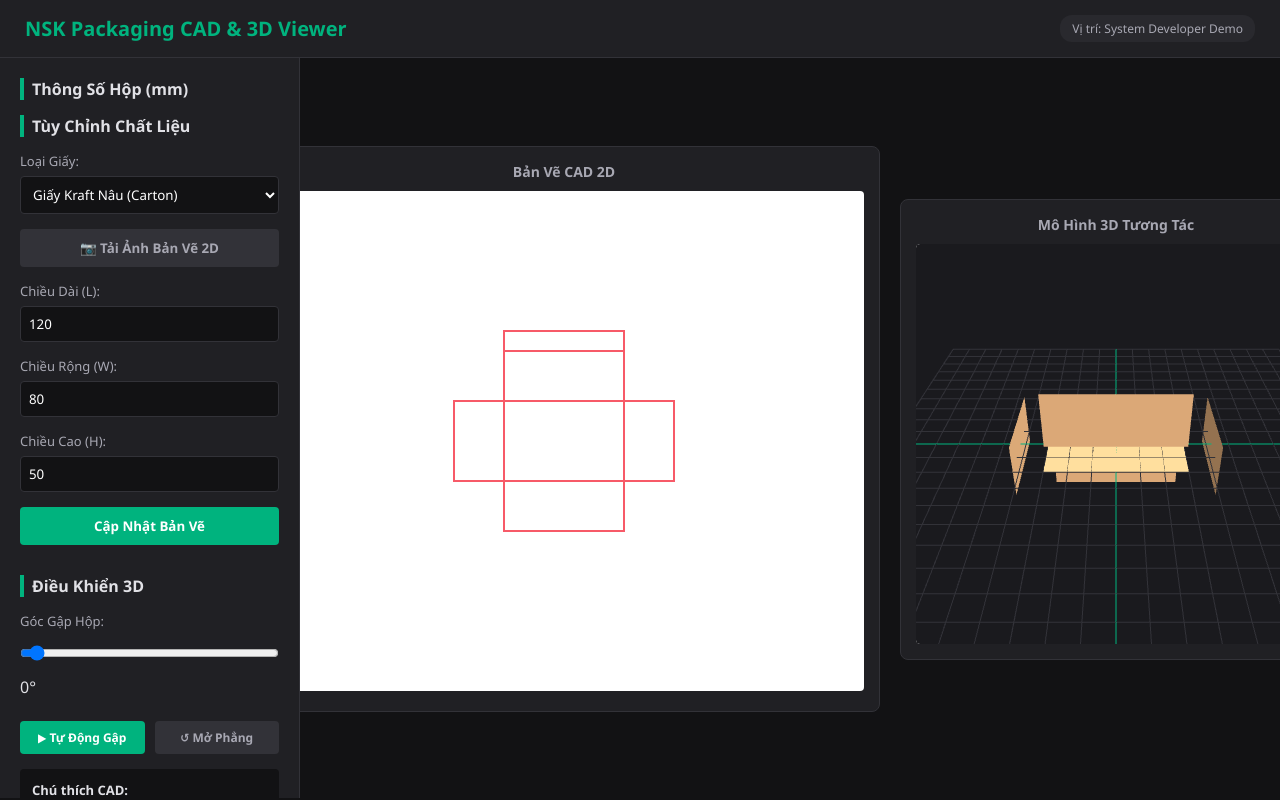
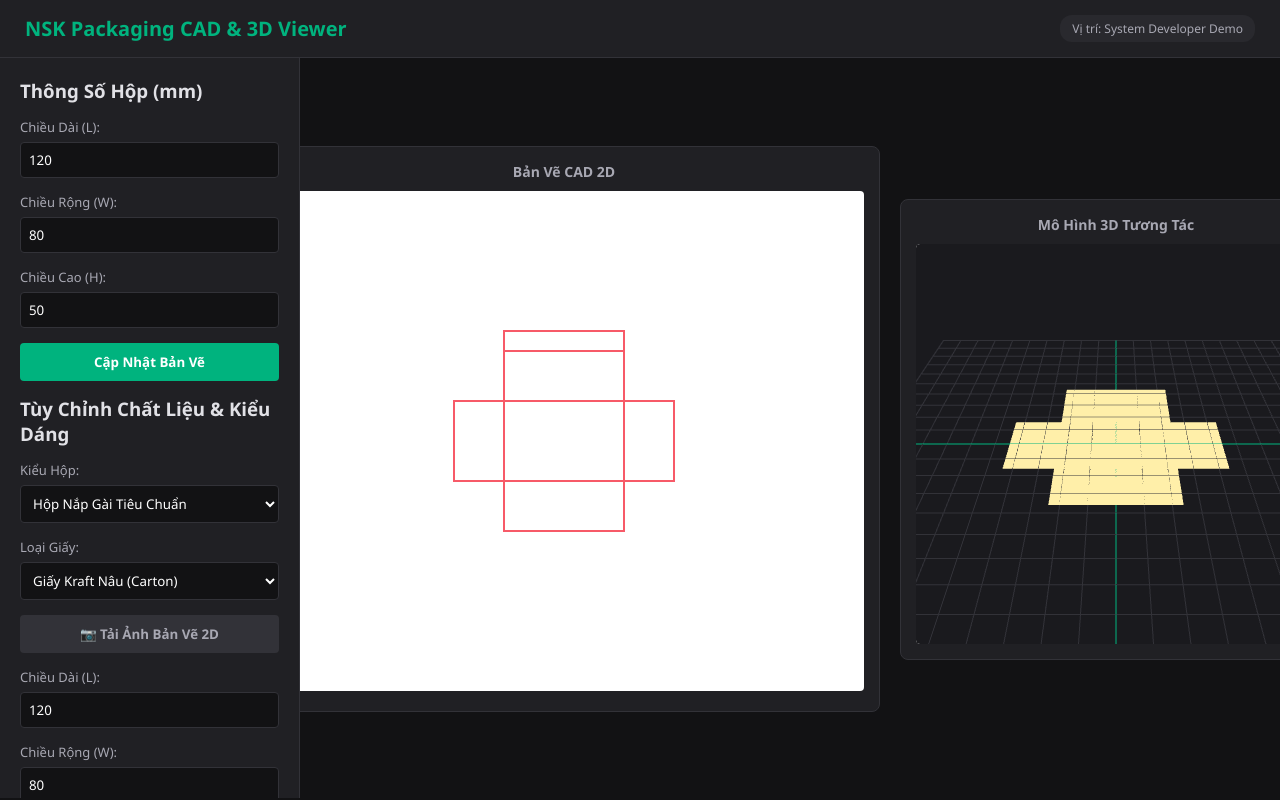
Before and after one commit to ain0604/nsk-cad-3d, a plain HTML site: page index.html in a window 1280 px wide. Drawn offline with nearby package versions, Linux system fonts and the light colour scheme.

Commit message:
Add files via upload

```diff
--- a/index.html
+++ b/index.html
@@ -19,15 +19,43 @@
 
     <!-- Cột bên trái: Bảng điều khiển -->
     <aside class="sidebar">
-      <h2>Thông Số Hộp (mm)</h2>
-      <!-- THÊM TÙY CHỌN CHẤT LIỆU VÀ MÀU SẮC -->
-      <h2>Tùy Chỉnh Chất Liệu</h2>
+      <!-- KHU VỰC THÔNG SỐ HỘP -->
+<h3 class="section-title">Thông Số Hộp (mm)</h3>
+
+<div class="input-group">
+  <label for="length">Chiều Dài (L):</label>
+  <input type="number" id="length" value="120" min="10" max="500">
+</div>
+
+<div class="input-group">
+  <label for="width">Chiều Rộng (W):</label>
+  <input type="number" id="width" value="80" min="10" max="500">
+</div>
+
+<div class="input-group">
+  <label for="height">Chiều Cao (H):</label>
+  <input type="number" id="height" value="50" min="10" max="500">
+</div>
+
+<button id="btn-update" class="btn-primary">Cập Nhật Bản Vẽ</button>
+
+<!-- KIỂU DÁNG & CHẤT LIỆU -->
+<h3 class="section-title">Tùy Chỉnh Chất Liệu & Kiểu Dáng</h3>
+
+<div class="input-group">
+  <label for="box-type">Kiểu Hộp:</label>
+  <select id="box-type">
+    <option value="standard">Hộp Nắp Gài Tiêu Chuẩn</option>
+    <option value="tray">Hộp Khay Mở (Nắp Rời)</option>
+  </select>
+</div>
+
 <div class="input-group">
   <label for="paper-type">Loại Giấy:</label>
   <select id="paper-type">
     <option value="kraft">Giấy Kraft Nâu (Carton)</option>
-          <option value="white">Giấy Trắng Glossy</option>
-          <option value="cardboard">Giấy Bìa Xám</option>
+    <option value="white">Giấy Trắng Duplex / Couche</option>
+    <option value="cardboard">Bìa Cứng Xám</option>
   </select>
 </div>
 
@@ -46,7 +74,6 @@
         <label for="height">Chiều Cao (H):</label>
         <input type="number" id="height" value="50" min="20" max="200">
       </div>
-
       <button id="btn-update">Cập Nhật Bản Vẽ</button>
 
       <hr>
--- a/main.js
+++ b/main.js
@@ -2,8 +2,7 @@
 // 1. LẤY PHẦN TỬ GIAO DIỆN HTML
 // ==========================================
 const canvas = document.getElementById('cadCanvas');
-const ctx = canvas.getContext('2d');
-
+const ctx = canvas ? canvas.getContext('2d') : null;
 
 const inputL = document.getElementById('length');
 const inputW = document.getElementById('width');
@@ -17,6 +16,7 @@
 const btnResetFold = document.getElementById('btn-reset-fold');
 
 const paperTypeSelect = document.getElementById('paper-type');
+const boxTypeSelect = document.getElementById('box-type');
 const btnExport = document.getElementById('btn-export');
 
 // ==========================================
@@ -34,8 +34,8 @@
 const scene = new THREE.Scene();
 scene.background = new THREE.Color('#1a1a1e');
 
-const camera = new THREE.PerspectiveCamera(45, 1, 0.1, 1000);
-camera.position.set(0, 250, 350);
+const camera = new THREE.PerspectiveCamera(45, 1, 0.1, 10000);
+camera.position.set(0, 300, 400);
 
 const renderer = new THREE.WebGLRenderer({ antialias: true });
 renderer.setSize(400, 400);
@@ -50,32 +50,34 @@
 controls.enableDamping = true;
 
 // Ánh sáng
-const ambientLight = new THREE.AmbientLight(0xffffff, 0.7);
+const ambientLight = new THREE.AmbientLight(0xffffff, 0.8);
 scene.add(ambientLight);
 
 const dirLight = new THREE.DirectionalLight(0xffffff, 0.8);
-dirLight.position.set(100, 200, 100);
+dirLight.position.set(150, 300, 150);
 dirLight.castShadow = true;
 scene.add(dirLight);
 
-const gridHelper = new THREE.GridHelper(400, 20, 0x00b37e, 0x323238);
+const gridHelper = new THREE.GridHelper(500, 20, 0x00b37e, 0x323238);
 scene.add(gridHelper);
 
 let box3DGroup = null;
 let pivots = {};
 
 // ==========================================
-// 4. HÀM VẼ CAD 2D
+// 4. HÀM VẼ CAD 2D (TỰ ĐỘNG THAY ĐỔI THEO KIỂU HỘP)
 // ==========================================
 function draw2D(L, W, H) {
+  if (!canvas || !ctx) return;
   ctx.clearRect(0, 0, canvas.width, canvas.height);
 
   const centerX = canvas.width / 2;
   const centerY = canvas.height / 2;
   const startX = centerX - L / 2;
   const startY = centerY - W / 2;
+  const boxType = boxTypeSelect ? boxTypeSelect.value : 'standard';
 
-  // Nếp gấp (Xanh)
+  // Nếp gấp Đáy (Đường nét đứt xanh)
   ctx.save();
   ctx.strokeStyle = '#00b37e';
   ctx.lineWidth = 2;
@@ -83,23 +85,30 @@
   ctx.strokeRect(startX, startY, L, W);
   ctx.restore();
 
-  // Đường cắt (Đỏ)
+  // Đường cắt Biên (Nét liền đỏ)
   ctx.save();
   ctx.strokeStyle = '#f75a68';
   ctx.lineWidth = 2;
   ctx.beginPath();
-  ctx.rect(startX, startY - H, L, H);
-  ctx.rect(startX, startY + W, L, H);
-  ctx.rect(startX - H, startY, H, W);
-  ctx.rect(startX + L, startY, H, W);
+
+  // 4 mặt xung quanh
+  ctx.rect(startX, startY - H, L, H);      // Mặt trên
+  ctx.rect(startX, startY + W, L, H);      // Mặt dưới
+  ctx.rect(startX - H, startY, H, W);      // Mặt trái
+  ctx.rect(startX + L, startY, H, W);      // Mặt phải
+
+  // Nếu chọn Hộp Tiêu Chuẩn -> Vẽ thêm nắp gài phụ
+  if (boxType === 'standard') {
     const flapHeight = H * 0.4;
     ctx.rect(startX, startY - H - flapHeight, L, flapHeight);
+  }
+
   ctx.stroke();
   ctx.restore();
 }
 
 // ==========================================
-// 5. HÀM DỰNG HỘP 3D
+// 5. HÀM DỰNG HỘP 3D (THAY ĐỔI THEO KIỂU HỘP & CHẤT LIỆU)
 // ==========================================
 function create3DBox(L, W, H) {
   if (box3DGroup) {
@@ -109,18 +118,18 @@
   box3DGroup = new THREE.Group();
   pivots = {};
 
-  // Lấy màu sắc dựa trên lựa chọn Loại Giấy
-  let paperColor = 0xd4a373; // Mặc định: Nâu Kraft
+  const boxType = boxTypeSelect ? boxTypeSelect.value : 'standard';
+
+  // Thiết lập màu sắc chất liệu giấy
+  let paperColor = 0xd4a373; // Mặc định giấy Kraft
   let roughnessValue = 0.7;
-
   if (paperTypeSelect) {
-    const selectedType = paperTypeSelect.value;
-    if (selectedType === 'white') {
-      paperColor = 0xf0f0f0;  // Trắng sáng
-      roughnessValue = 0.3;  // Hơi bóng
-    } else if (selectedType === 'cardboard') {
-      paperColor = 0x8d99ae;  // Xám xi măng
-      roughnessValue = 0.9;  // Thô nhám
+    if (paperTypeSelect.value === 'white') {
+      paperColor = 0xf0f0f0;
+      roughnessValue = 0.3;
+    } else if (paperTypeSelect.value === 'cardboard') {
+      paperColor = 0x8d99ae;
+      roughnessValue = 0.9;
     }
   }
 
@@ -129,6 +138,7 @@
     side: THREE.DoubleSide,
     roughness: roughnessValue
   });
+
   // A. ĐÁY
   const bottomGeo = new THREE.PlaneGeometry(L, W);
   const bottomMesh = new THREE.Mesh(bottomGeo, paperMaterial);
@@ -136,39 +146,40 @@
   bottomMesh.receiveShadow = true;
   box3DGroup.add(bottomMesh);
 
-  // B. TRƯỚC + NẮP
+  // B. MẶT TRƯỚC
   pivots.front = new THREE.Group();
-  pivots.front.position.set(0, 0, -W / 2);
+  pivots.front.position.set(0, W / 2, 0);
   bottomMesh.add(pivots.front);
 
   const frontGeo = new THREE.PlaneGeometry(L, H);
   const frontMesh = new THREE.Mesh(frontGeo, paperMaterial);
   frontMesh.position.set(0, H / 2, 0);
-  frontMesh.rotation.x = Math.PI / 2;
   pivots.front.add(frontMesh);
 
+  // NẮP GÀI (Chỉ xuất hiện khi chọn Hộp Tiêu Chuẩn)
+  if (boxType === 'standard') {
     const flapH = H * 0.4;
     pivots.flap = new THREE.Group();
-  pivots.flap.position.set(0, H, 0);
+    pivots.flap.position.set(0, H / 2, 0);
     frontMesh.add(pivots.flap);
 
     const flapGeo = new THREE.PlaneGeometry(L, flapH);
     const flapMesh = new THREE.Mesh(flapGeo, paperMaterial);
     flapMesh.position.set(0, flapH / 2, 0);
     pivots.flap.add(flapMesh);
+  }
 
-  // C. SAU
+  // C. MẶT SAU
   pivots.back = new THREE.Group();
-  pivots.back.position.set(0, 0, W / 2);
+  pivots.back.position.set(0, -W / 2, 0);
   bottomMesh.add(pivots.back);
 
   const backGeo = new THREE.PlaneGeometry(L, H);
   const backMesh = new THREE.Mesh(backGeo, paperMaterial);
   backMesh.position.set(0, -H / 2, 0);
-  backMesh.rotation.x = -Math.PI / 2;
   pivots.back.add(backMesh);
 
-  // D. TRÁI
+  // D. MẶT TRÁI
   pivots.left = new THREE.Group();
   pivots.left.position.set(-L / 2, 0, 0);
   bottomMesh.add(pivots.left);
@@ -176,10 +187,9 @@
   const leftGeo = new THREE.PlaneGeometry(H, W);
   const leftMesh = new THREE.Mesh(leftGeo, paperMaterial);
   leftMesh.position.set(-H / 2, 0, 0);
-  leftMesh.rotation.y = -Math.PI / 2;
   pivots.left.add(leftMesh);
 
-  // E. PHẢI
+  // E. MẶT PHẢI
   pivots.right = new THREE.Group();
   pivots.right.position.set(L / 2, 0, 0);
   bottomMesh.add(pivots.right);
@@ -187,7 +197,6 @@
   const rightGeo = new THREE.PlaneGeometry(H, W);
   const rightMesh = new THREE.Mesh(rightGeo, paperMaterial);
   rightMesh.position.set(H / 2, 0, 0);
-  rightMesh.rotation.y = Math.PI / 2;
   pivots.right.add(rightMesh);
 
   scene.add(box3DGroup);
@@ -211,7 +220,7 @@
 }
 
 // ==========================================
-// 7. VÒNG LẶP ANIMATION
+// 7. VÒNG LẶP ANIMATION HOẠT HỌA
 // ==========================================
 function animate() {
   requestAnimationFrame(animate);
@@ -235,12 +244,12 @@
 }
 
 // ==========================================
-// 8. SỰ KIỆN NÚT BẤM
+// 8. ĐẮNG KÝ SỰ KIỆN NÚT BẤM & TƯƠNG TÁC
 // ==========================================
 function updateAll() {
-  const L = parseFloat(inputL.value) || 120;
-  const W = parseFloat(inputW.value) || 80;
-  const H = parseFloat(inputH.value) || 50;
+  const L = parseFloat(inputL ? inputL.value : 120) || 120;
+  const W = parseFloat(inputW ? inputW.value : 80) || 80;
+  const H = parseFloat(inputH ? inputH.value : 50) || 50;
 
   draw2D(L, W, H);
   create3DBox(L, W, H);
@@ -270,20 +279,19 @@
   });
 }
 
-// Chạy khởi tạo lần đầu
-updateAll();
-animate();
-// Đổi loại giấy -> Vẽ lại hộp 3D
-if (paperTypeSelect) {
-  paperTypeSelect.addEventListener('change', updateAll);
-}
+if (paperTypeSelect) paperTypeSelect.addEventListener('change', updateAll);
+if (boxTypeSelect) boxTypeSelect.addEventListener('change', updateAll);
 
-// Xuất ảnh bản vẽ 2D dạng file PNG
 if (btnExport) {
   btnExport.addEventListener('click', () => {
+    if (!canvas) return;
     const link = document.createElement('a');
     link.download = 'nsk-cad-dieline.png';
     link.href = canvas.toDataURL('image/png');
     link.click();
   });
 }
+
+// Chạy khởi tạo ứng dụng
+updateAll();
+animate();
```
Lines whose indentation alone changed are shown as unchanged.
